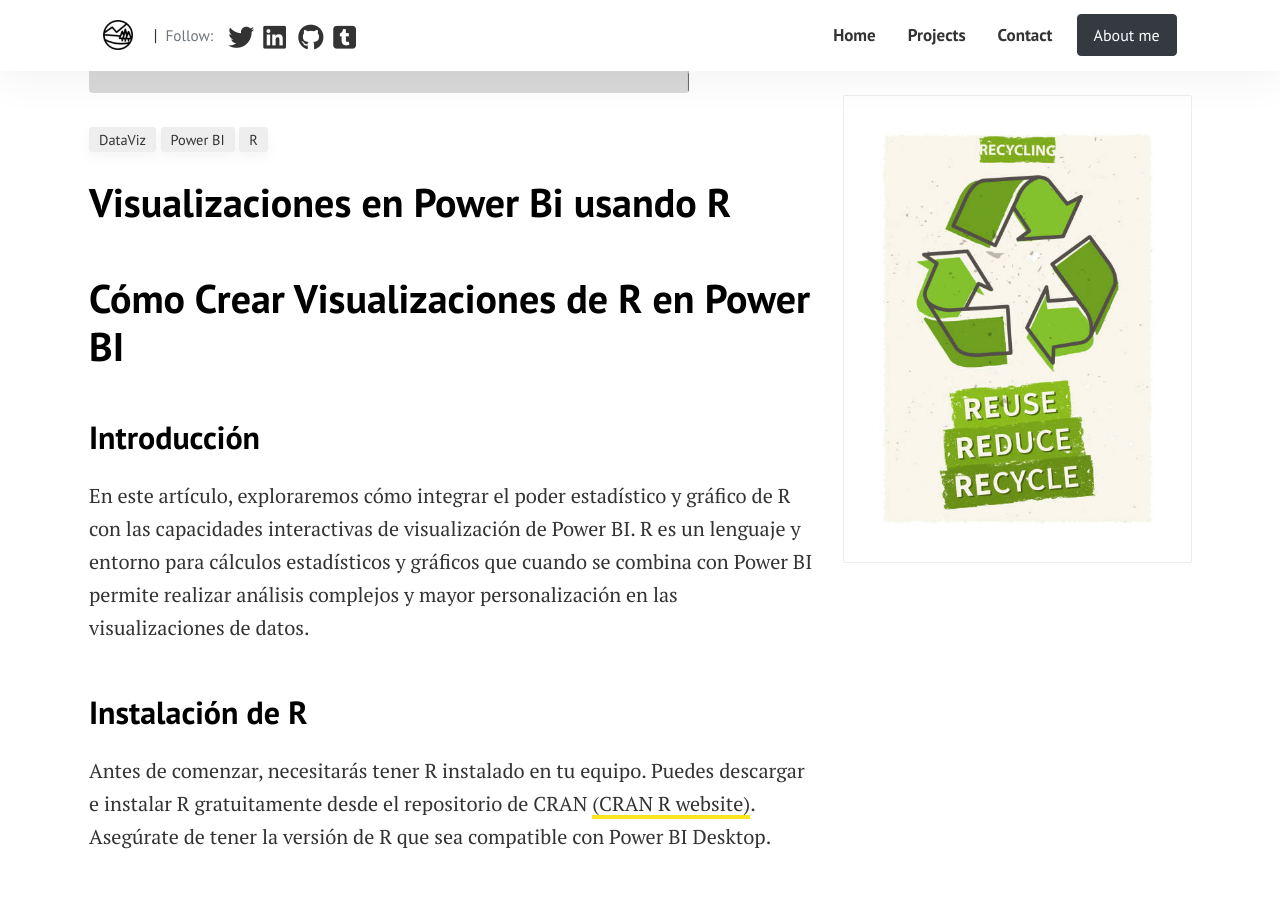
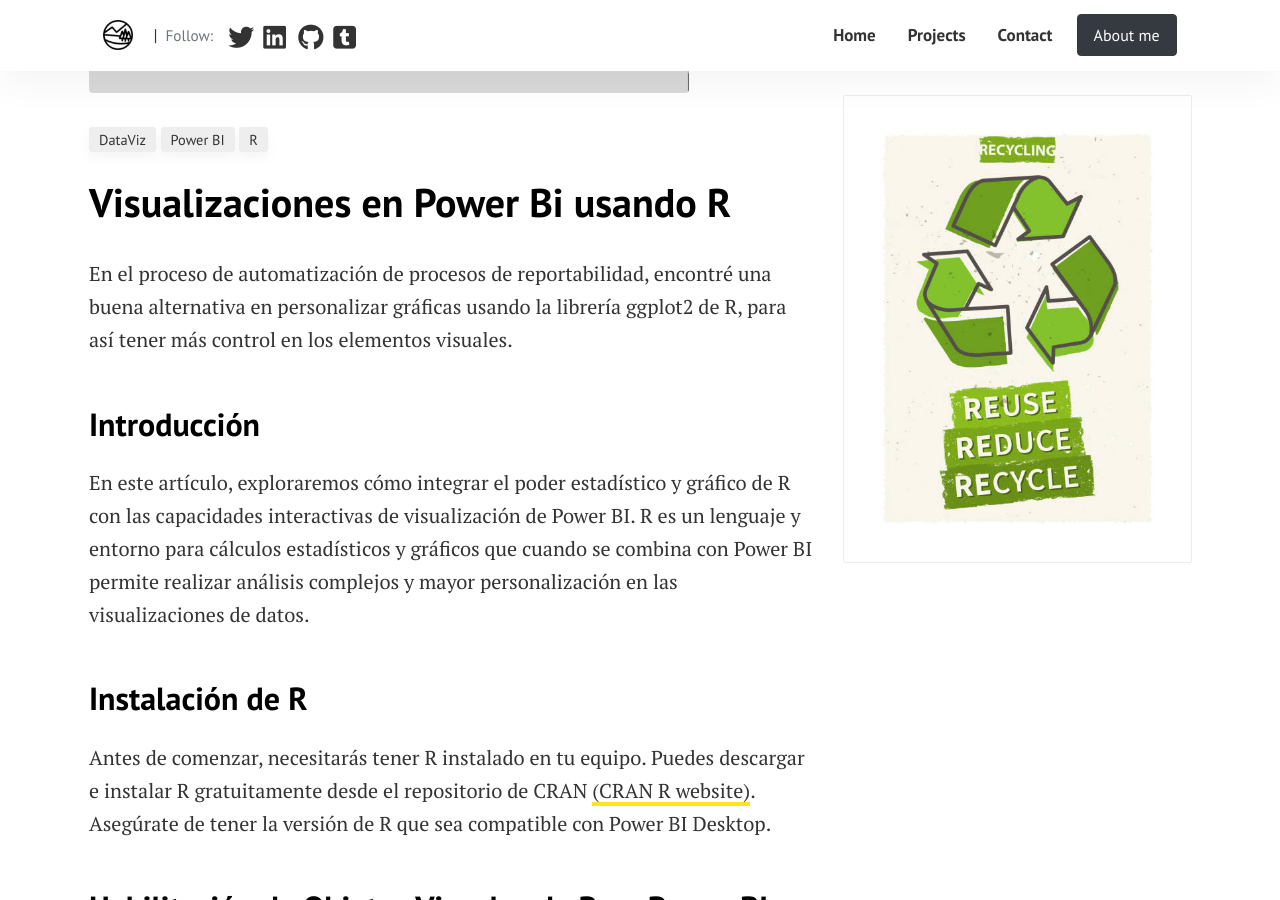
Before and after one commit to sarudalf3/sarudalf3.github.io, a Jekyll site: the page built from _posts/2024-03-10-Gráficos-de-R-en-Power-Bi.md, in a window 1280 px wide and 900 px high, scrolled down 448 px. Built offline with Jekyll 4.4.1, drawn with Linux system fonts in a browser that asks for light colours; nearby versions of some CDN libraries.

Commit message:
redo pbix r v2

```diff
--- a/_posts/2024-03-10-Gráficos-de-R-en-Power-Bi.md
+++ b/_posts/2024-03-10-Gráficos-de-R-en-Power-Bi.md
@@ -7,7 +7,9 @@ image: assets/images/posts/pbix.jpg
 
 ---
 
-# Cómo Crear Visualizaciones de R en Power BI
+En el proceso de automatización de procesos de reportabilidad, encontré una buena alternativa en personalizar gráficas usando la librería ggplot2 de R, para así tener más control en los elementos visuales.
+
+<!--- Cómo Crear Visualizaciones de R en Power BI--->
 
 ## Introducción
 
```
